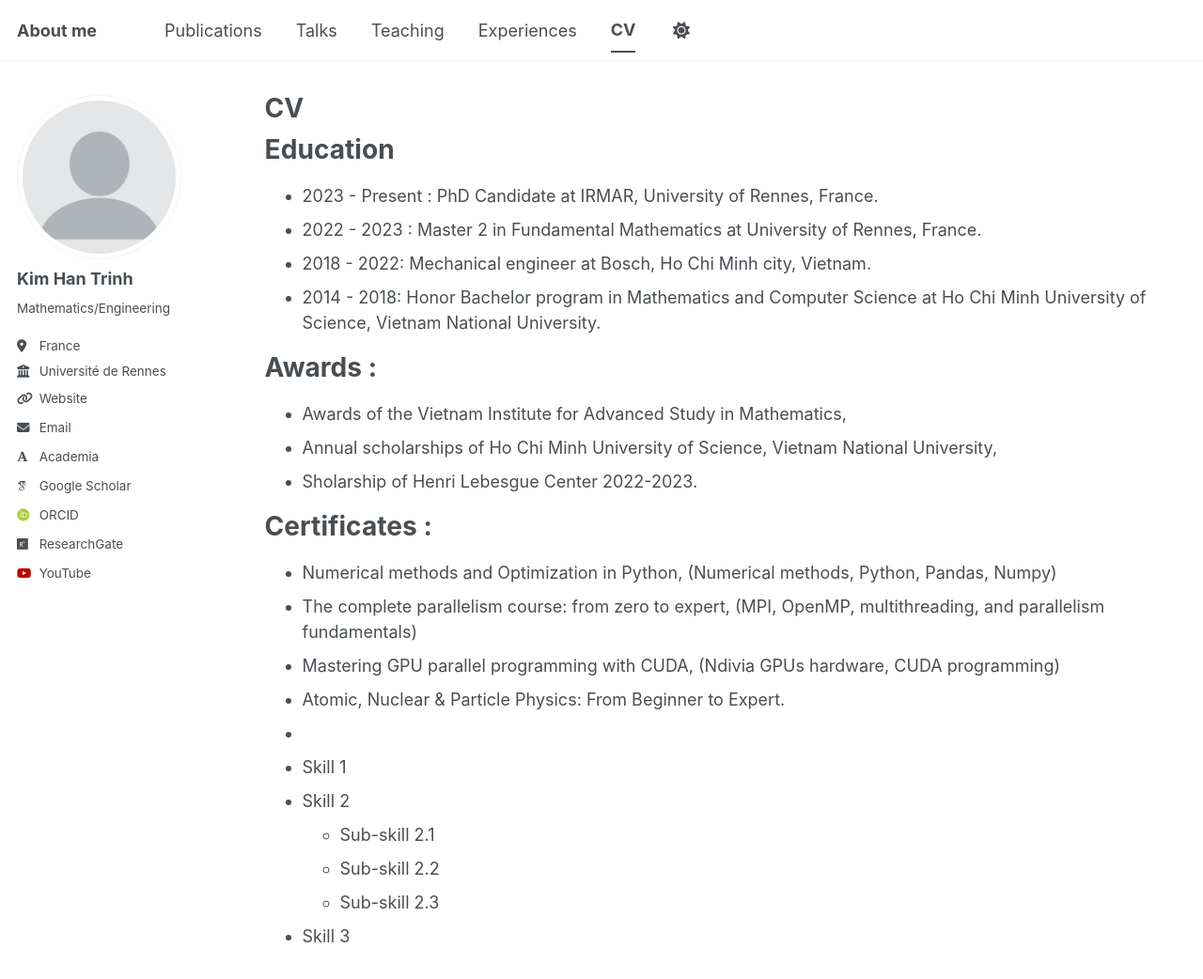
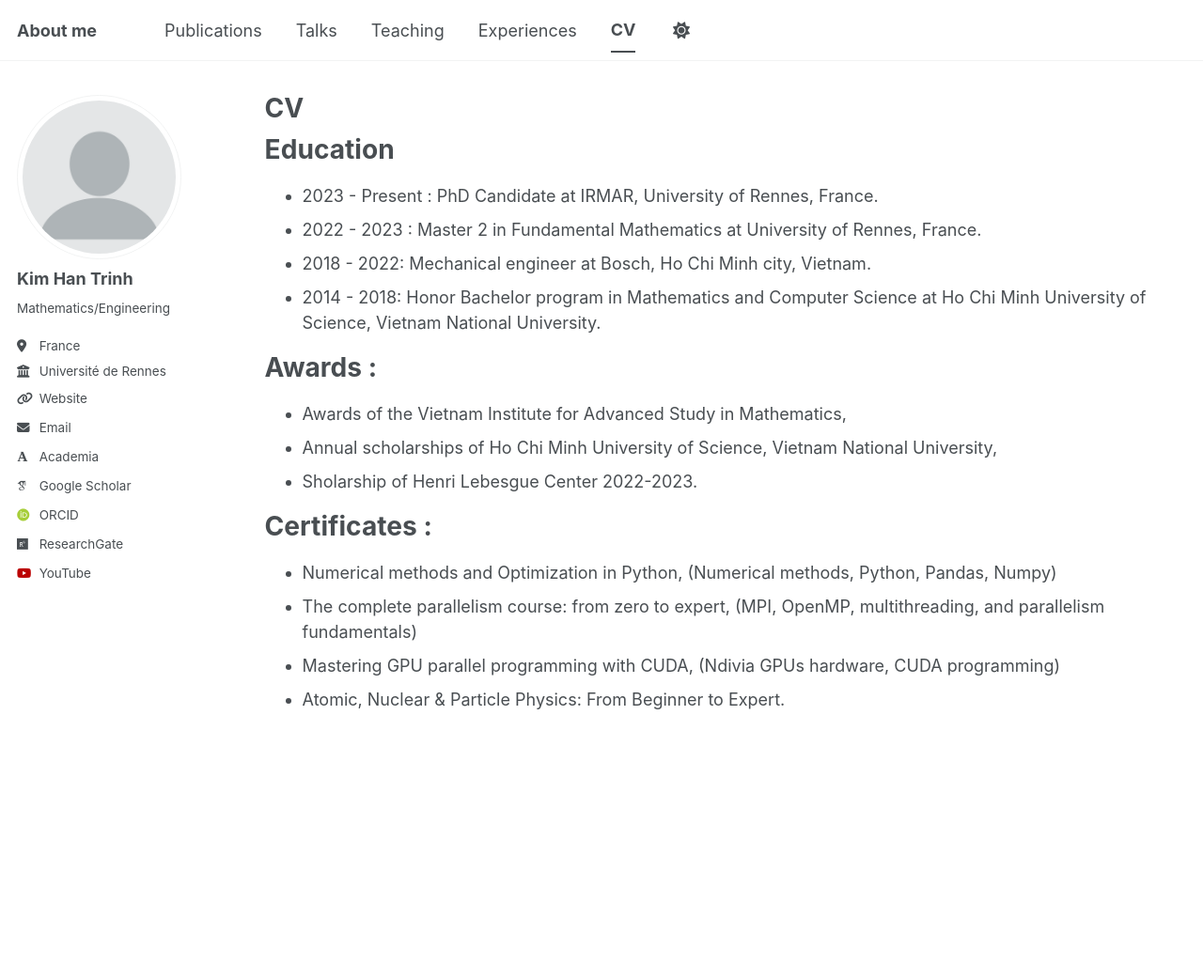
Before and after one commit to khtrinh96/khtrinh96.github.io, a Jekyll site: the page built from _pages/cv.md, in a window 1280 px wide and 1064 px high. Shown: the top 1042 px of the window at 94% size. Built offline with Jekyll 4.4.1, drawn with Linux system fonts in a browser that asks for light colours; some web fonts are replaced; a script bundle is joined from its source files by our own code; library files that are not in the unit come from our copies.

Commit message:
Update cv.md

```diff
--- a/_pages/cv.md
+++ b/_pages/cv.md
@@ -31,10 +31,3 @@ Certificates :
 * The complete parallelism course: from zero to expert, (MPI, OpenMP, multithreading, and parallelism fundamentals)
 * Mastering GPU parallel programming with CUDA, (Ndivia GPUs hardware, CUDA programming)
 * Atomic, Nuclear & Particle Physics: From Beginner to Expert.
-*
-* Skill 1
-* Skill 2
-  * Sub-skill 2.1
-  * Sub-skill 2.2
-  * Sub-skill 2.3
-* Skill 3
```
